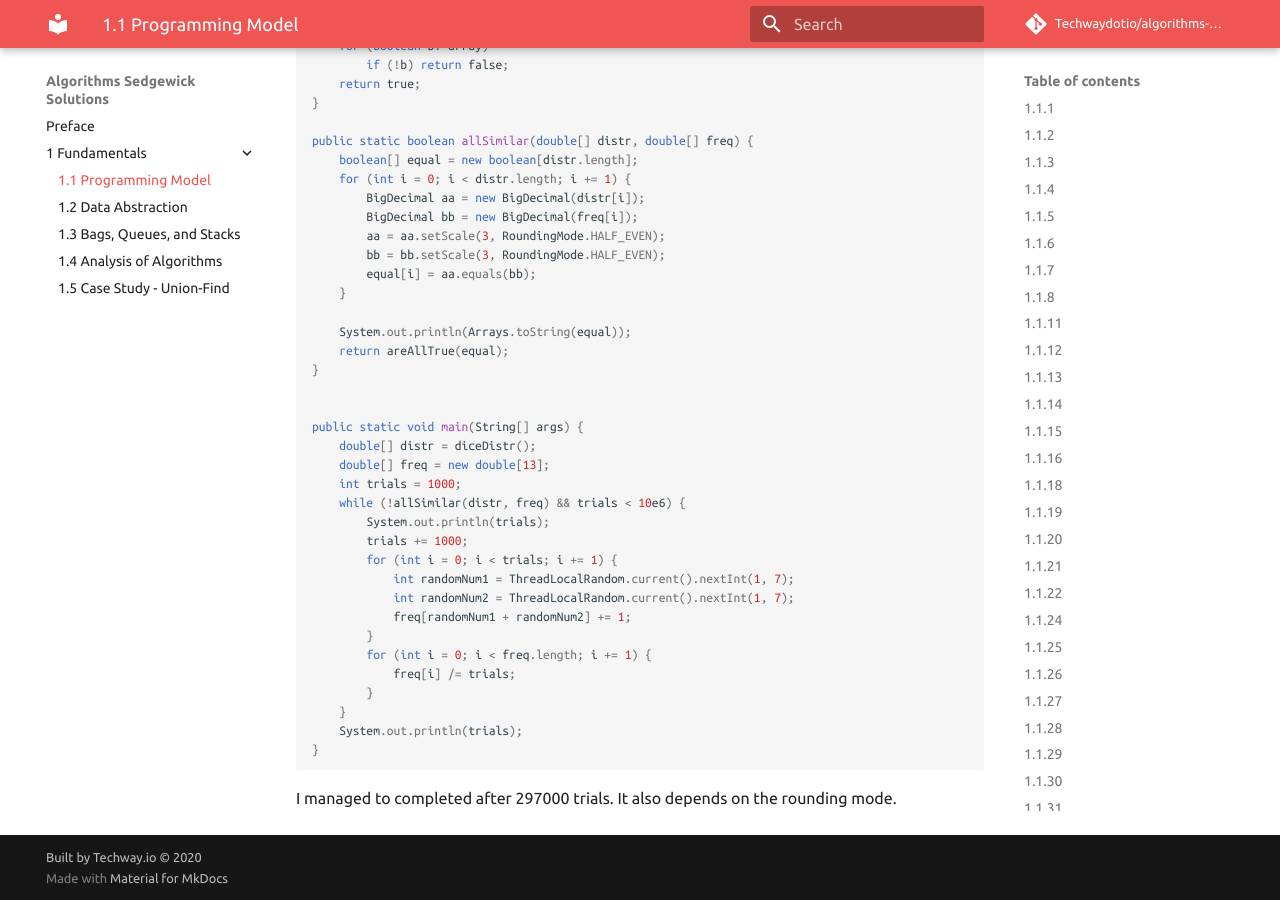
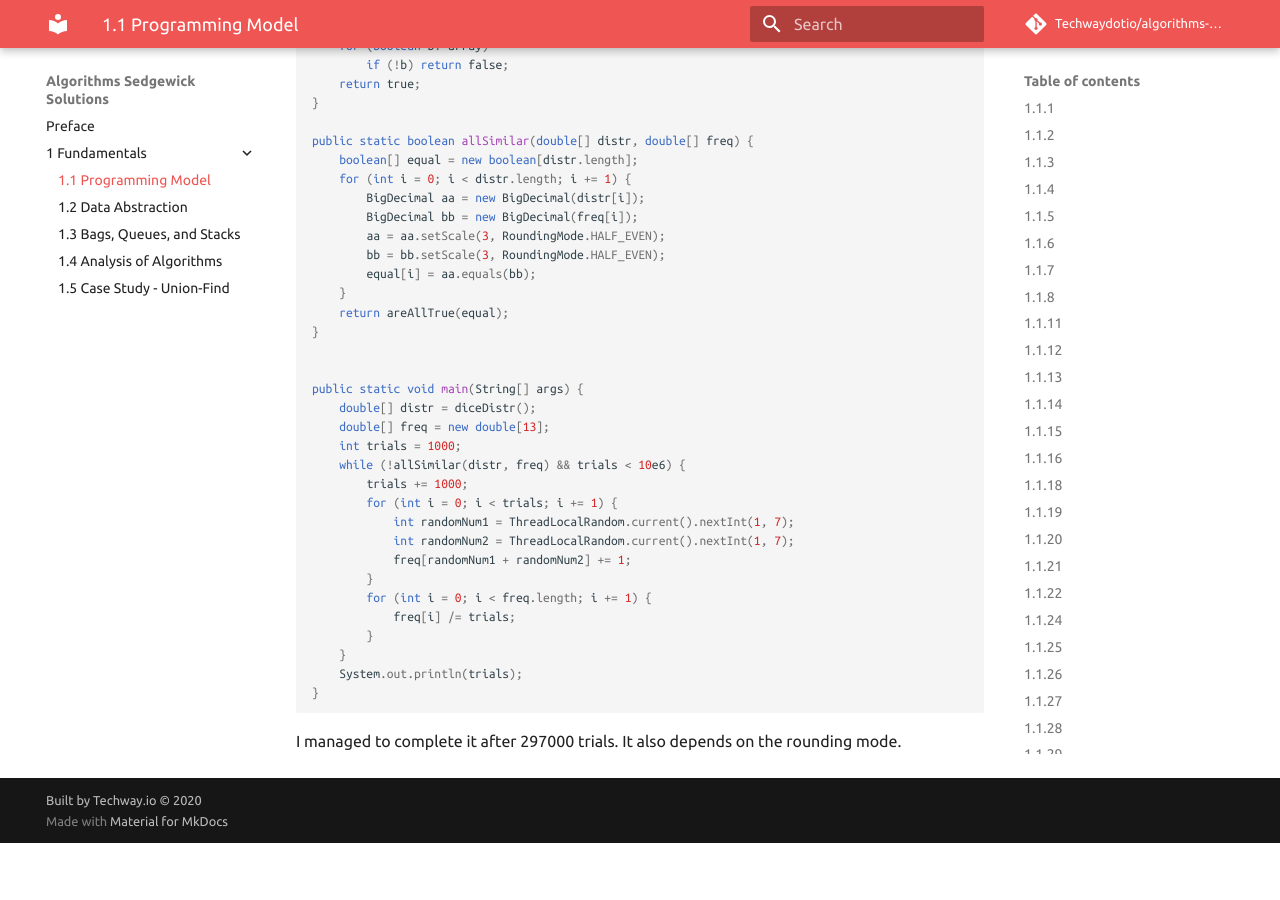
Before and after one commit to Techwaydotio/algorithms-sedgewick, an MkDocs documentation site: the page built from docs/Chap01/1.1.md, in a window 1280 px wide and 900 px high, scrolled down 20322 px. Built offline with MkDocs 1.6.1 and Material for MkDocs 9.7.7, drawn with Linux system fonts in a browser that asks for light colours; nearby versions of some CDN libraries; comment, search, counter and statistics services are not loaded; after the commit the page ends 21165 px from its top, so only the background shows below that.

Commit message:
Ch1 1.1.35

````diff
--- a/docs/Chap01/1.1.md
+++ b/docs/Chap01/1.1.md
@@ -984,8 +984,6 @@ public static boolean allSimilar(double[] distr, double[] freq) {
         bb = bb.setScale(3, RoundingMode.HALF_EVEN);
         equal[i] = aa.equals(bb);
     }
-
-    System.out.println(Arrays.toString(equal));
     return areAllTrue(equal);
 }
 
@@ -995,7 +993,6 @@ public static void main(String[] args) {
     double[] freq = new double[13];
     int trials = 1000;
     while (!allSimilar(distr, freq) && trials < 10e6) {
-        System.out.println(trials);
         trials += 1000;
         for (int i = 0; i < trials; i += 1) {
             int randomNum1 = ThreadLocalRandom.current().nextInt(1, 7);
@@ -1010,4 +1007,4 @@ public static void main(String[] args) {
 }
 ```
 
-I managed to completed after 297000 trials. It also depends on the rounding mode.
+I managed to complete it after 297000 trials. It also depends on the rounding mode.
````
Also changed, not shown: site/Chap01/1.1/index.html, site/search/search_index.json, 1 other file.
